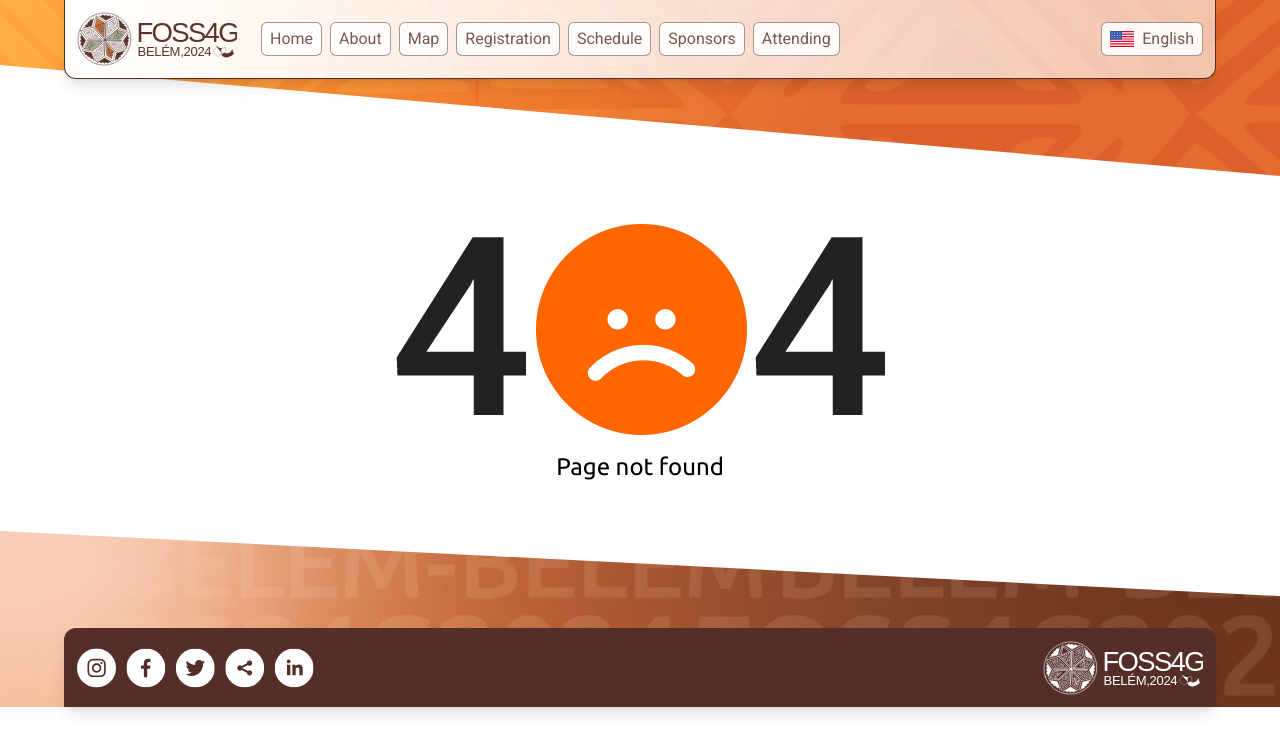
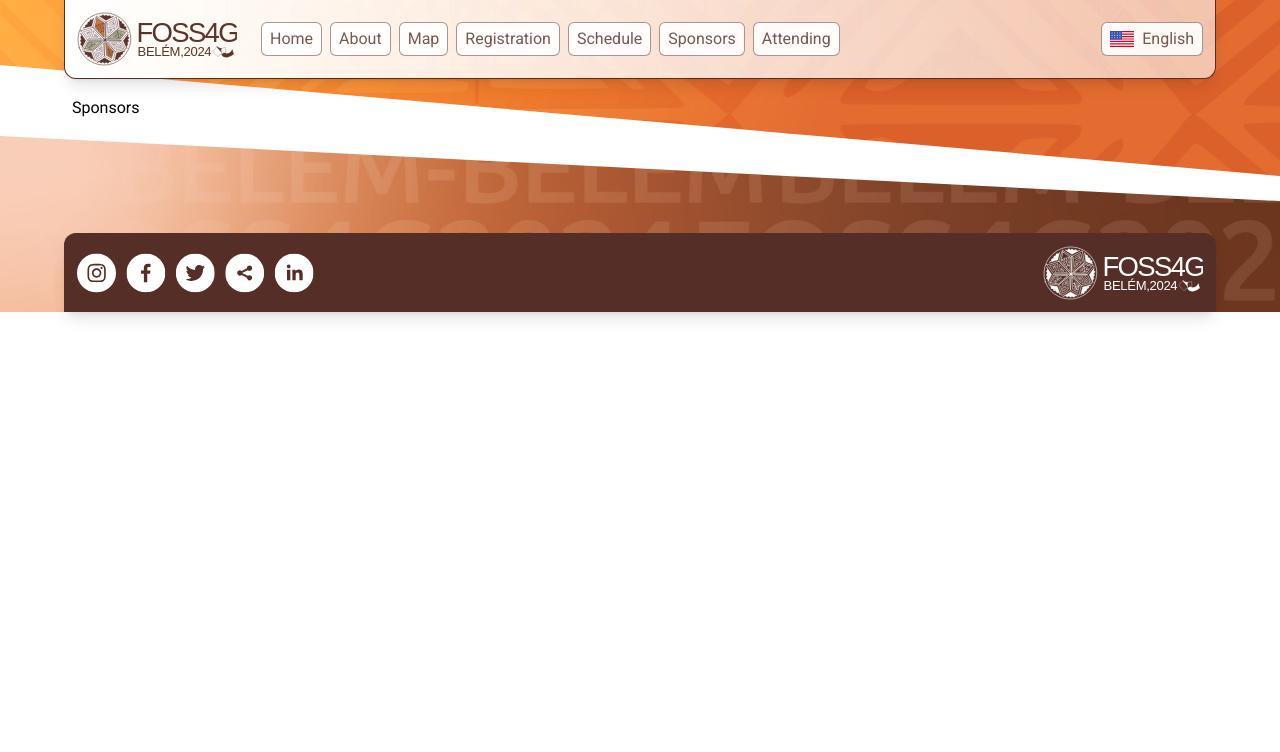
Before and after one commit to rami-dv/foss4g-belem, a Next.js app: page /es/patrocinadores in a window 1280 px wide. Before the commit this address had no page. Shown: the top 752 px of the page. Built offline with nearby package versions, Linux system fonts and the light colour scheme.

Commit message:
add patrocinadores

```diff
--- /dev/null
+++ b/src/pages/es/patrocinadores.mdx
@@ -0,0 +1,12 @@
+import MdxLayout from "@/components/mdx-layout";
+
+export const metadata = {
+  title: "Sponsors",
+  description: null
+}
+
+Sponsors
+
+export default function MDXPage({ children }) {
+  return <MdxLayout metadata={metadata}>{children}</MdxLayout>
+}
```
